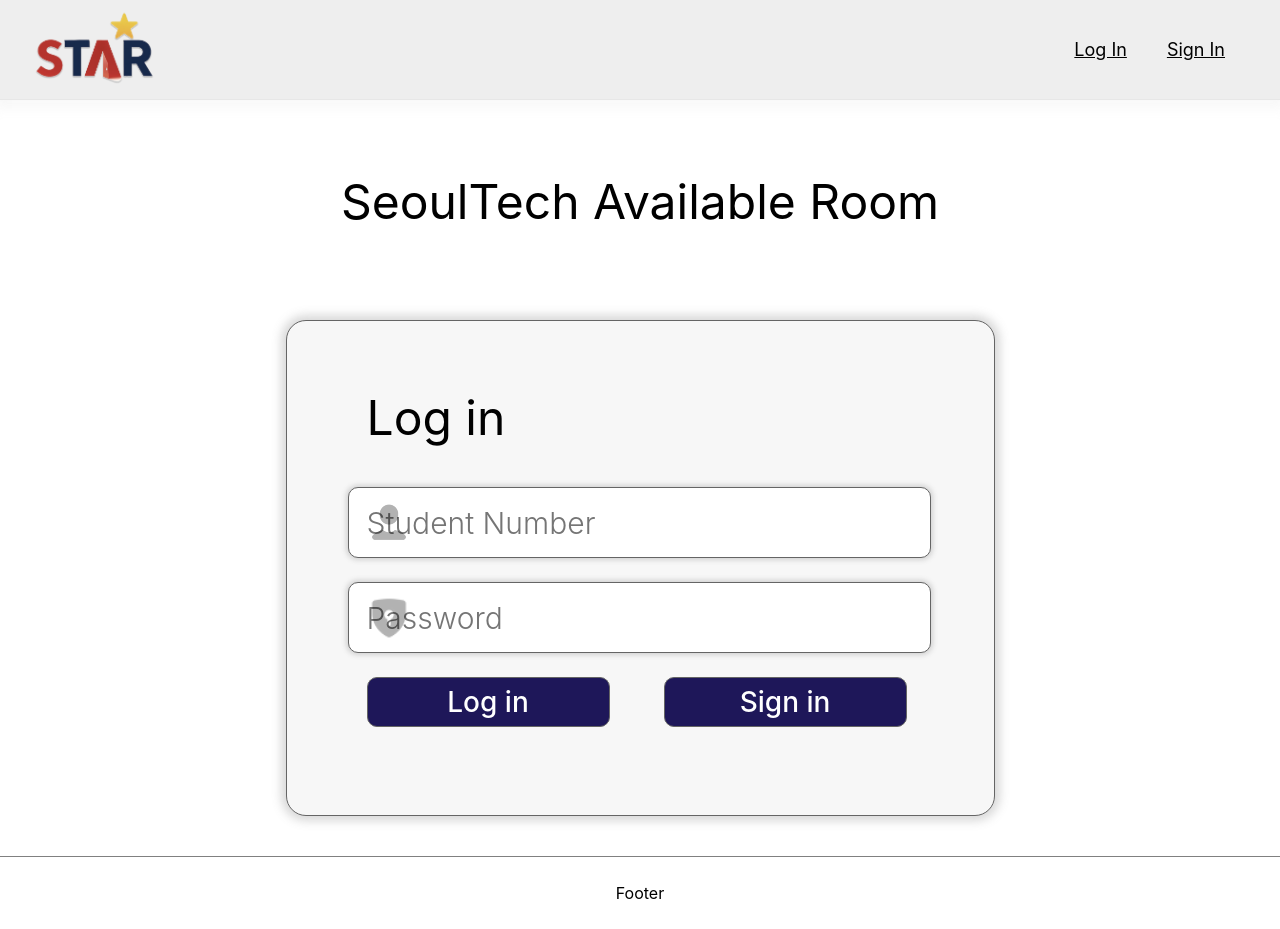
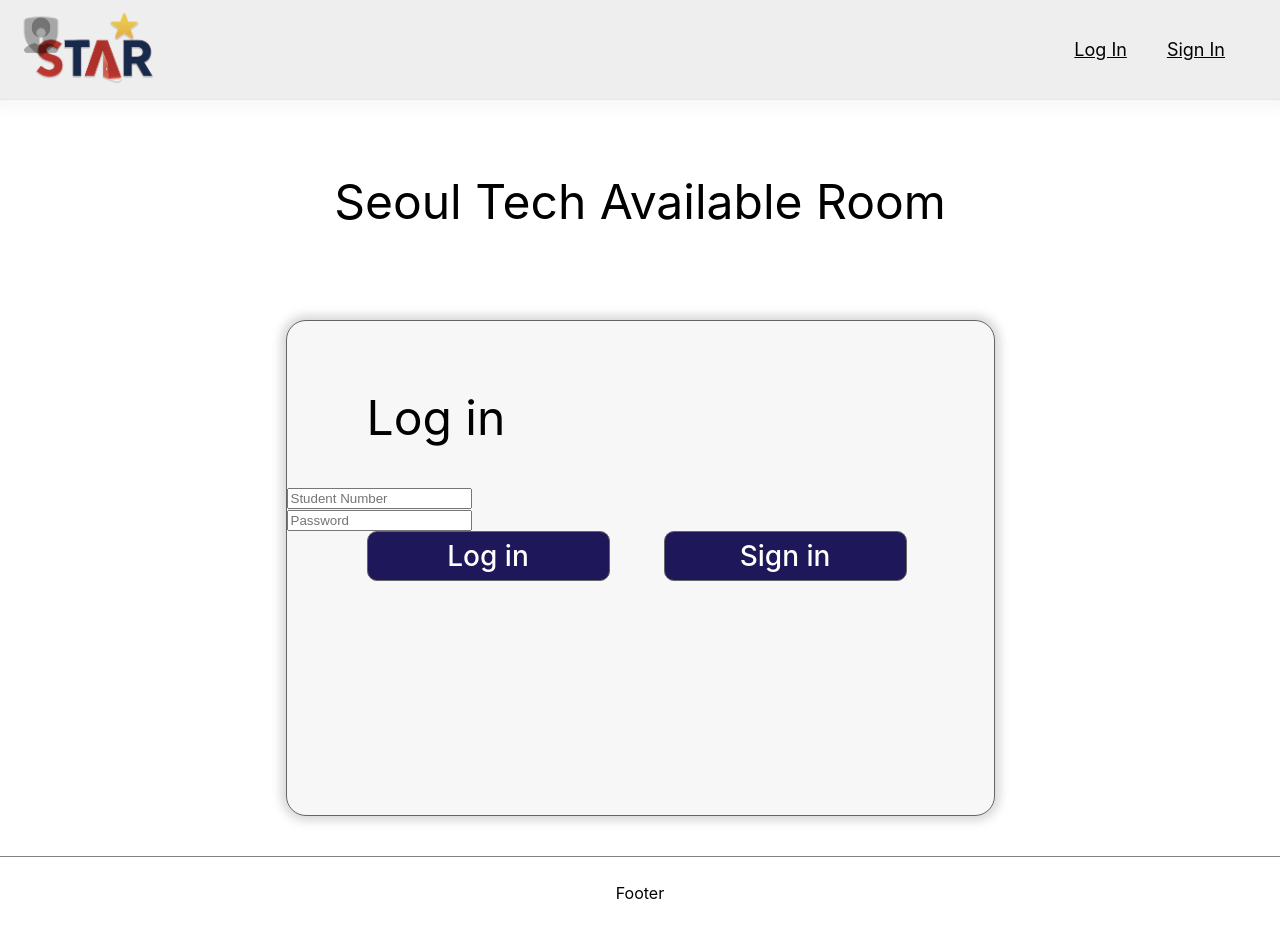
Before and after one commit to yen2i/STAR, a React (Create React App) app in the folder front/: page /login in a window 1280 px wide. Built offline with nearby package versions, Linux system fonts and the light colour scheme.

Commit message:
fix: Refactor CSS class names to match signup.js

```diff
--- a/front/src/pages/LoginPage.js
+++ b/front/src/pages/LoginPage.js
@@ -43,17 +43,20 @@ const LoginPage = () => {
       <Header />
       <main className="login-content">
         <div className="login-title-wrapper">
-          <h1 className="login-title">
-            <span className="highlight">SeoulTech</span> Available Room
-          </h1>
+        <h1 className="login-title">
+          <span className="r">S</span>eoul{' '}
+          <span className="b">T</span>ech{' '}
+          <span className="g">A</span>vailable{' '}
+          <span className="g">R</span>oom
+        </h1>
         </div>
         <div className="login-box">
           <h2 className="login-label">Log in</h2>
-          <div className="input-wrapper">
+          <div className="login-input-wrapper">
             <img src={signstudentnumber} alt="student number" className="input-icon" />
             <input name="studentNumber" type="text" placeholder="Student Number" onChange={handleChange} />
           </div>
-          <div className="input-wrapper">
+          <div className="login-input-wrapper">
             <img src={signpassward} alt="password" className="input-icon" />
             <input name="password" type="password" placeholder="Password" onChange={handleChange} />
           </div>
```
